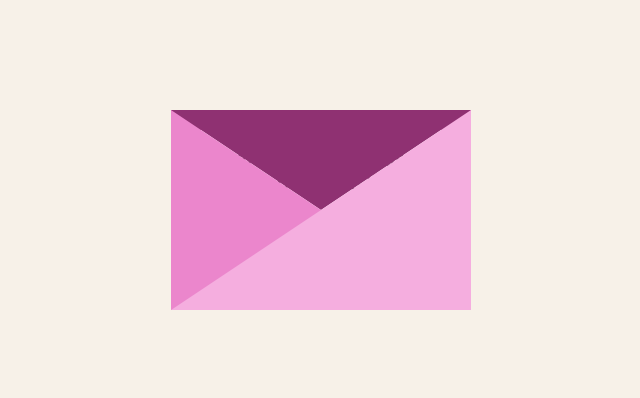
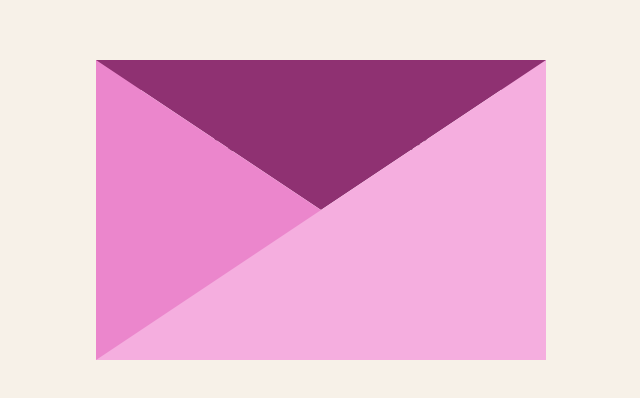
Before and after one commit to Tom100100/public-projects, a plain HTML site: page index.html in a window 1280 px wide. Shown: the part 190-588 px from the top of the page, without its empty margins (319-959 px from the left). Drawn offline with Linux system fonts and the light colour scheme.

Commit message:
Scale up dimensions and font sizes in style.css

```diff
--- a/style.css
+++ b/style.css
@@ -1,4 +1,4 @@
-*{
+* {
   margin: 0;
   padding: 0;
   box-sizing: border-box;
@@ -13,9 +13,10 @@ body {
   background-color: #F7F1E8;
 }
 
+/* 1. Scaled up 1.5x: 300px -> 450px, 200px -> 300px */
 .wrapper {
-  height: 200px;
-  width: 300px;
+  height: 300px;
+  width: 450px;
   background-color: #8f3172;
   position: relative;
   display: flex;
@@ -47,18 +48,19 @@ body {
   padding: 15px;
 }
 
-.letter-front p{
+/* Scaled up font-size slightly for the bigger card */
+.letter-front p {
   text-align: center;
-  font-size: 20px;
+  font-size: 24px;
   margin-top: 10px;
-  font-family: Bradley Hand, cursive
+  font-family: Bradley Hand, cursive;
 }
 
-.letter-back p{
+.letter-back p {
   text-align: center;
-  font-size: 20px;
+  font-size: 24px;
   margin-top: 0px;
-  font-family: Bradley Hand, cursive
+  font-family: Bradley Hand, cursive;
 }
 
 .letter-back {
@@ -66,41 +68,43 @@ body {
   background-color: #fff0f5;
 }
 
+/* 2. Scaled the border widths by 1.5x (100px -> 150px, 150px -> 225px) */
 .envelope {
   position: absolute;
   height: 100%;
   width: 100%;
   top: 0;
   left: 0;
-  border-top: 100px solid transparent;
-  border-right: 150px solid #f5aedf;
-  border-left: 150px solid #eb86cc;
-  border-bottom: 100px solid #f5aedf;
-  z-index:3;
+  border-top: 150px solid transparent;
+  border-right: 225px solid #f5aedf;
+  border-left: 225px solid #eb86cc;
+  border-bottom: 150px solid #f5aedf;
+  z-index: 3;
 }
 
+/* 3. Scaled the lid borders by 1.5x */
 .closeElem {
   position: absolute;
   height: 100%;
   width: 100%;
   top: 0;
   left: 0;
-  border-right: 150px solid transparent;
-  border-left: 150px solid transparent;
-  border-bottom: 100px solid transparent;
+  border-right: 225px solid transparent;
+  border-left: 225px solid transparent;
+  border-bottom: 150px solid transparent;
   transform-origin: top;
   transition: transform 0.25s linear;
 }
 
 .closeElem.closedLid {
-  border-top: 100px solid #8f3172;
+  border-top: 150px solid #8f3172;
   transform: rotateX(0deg);
   z-index: 3;
   transition-delay: 0.75s;
 }
 
 .closeElem.openedLid {
-  border-top: 100px solid #8f3172;
+  border-top: 150px solid #8f3172;
   transform: rotateX(90deg);
   z-index: 1;
   transition-delay: 0.5s;
@@ -116,13 +120,14 @@ body {
   transition-delay: 0.25s;
 }
 
+/* 4. Increased translateY from -100px to -150px so the letter pops all the way out */
 .wrapper:hover .letter {
-  transform: translateY(-100px);
+  transform: translateY(-150px);
   transition-delay: 0.5s;
 }
 
-.wrapper:hover .letter.flipped{
-  transform: translateY(-100px) rotateY(180deg);
+.wrapper:hover .letter.flipped {
+  transform: translateY(-150px) rotateY(180deg);
   transition-delay: 0s !important;
   z-index: 4;
 }
```
